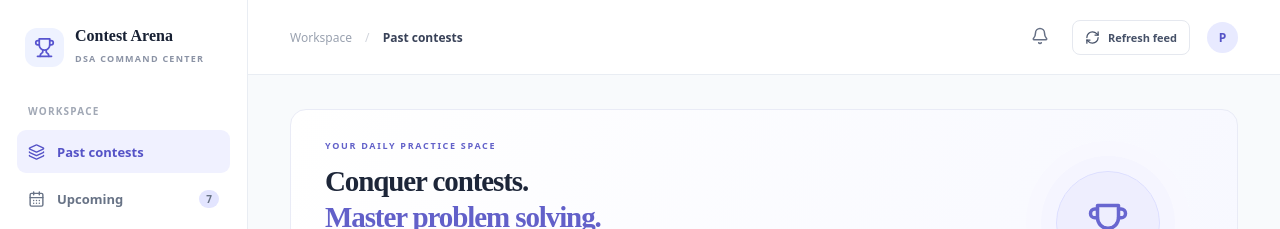
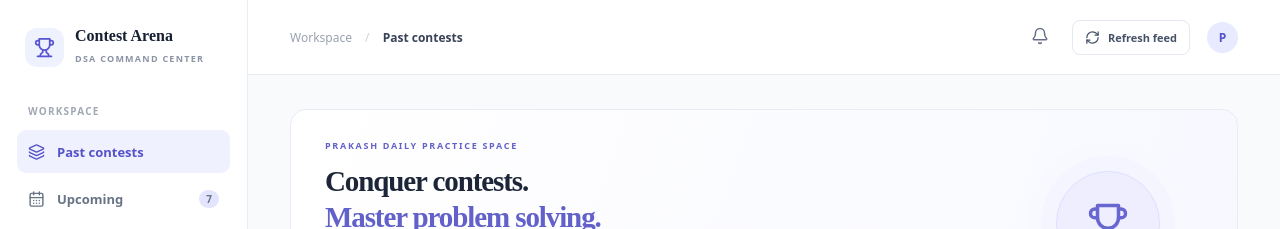
Before and after one commit to Chakaliprakash/DSA-Contest-Arena, a React (Vite) app: page / in a window 1280 px wide. Shown: the top 229 px of the page. Built offline with nearby package versions, Linux system fonts and the light colour scheme.

Commit message:
chore: personalize daily practice heading

```diff
--- a/src/App.jsx
+++ b/src/App.jsx
@@ -27,7 +27,7 @@ function App(){
  const shown=useMemo(()=>tab==='Upcoming'?upcoming:tab==='Bookmarked'?filtered.filter(c=>saved.includes(contestId(c))):past,[tab,upcoming,filtered,saved,past]);
  return <div className="app"><aside className={mobile?'sidebar open':'sidebar'}><div className="brand"><div className="brandmark"><Trophy size={21}/></div><div><b>Contest Arena</b><small>DSA COMMAND CENTER</small></div><button className="mobile-close" onClick={()=>setMobile(false)}><X/></button></div><div className="side-label">WORKSPACE</div>{nav.map((n,i)=><button key={n} className={'nav '+(tab===n?'active':'')} onClick={()=>{setTab(n);setMobile(false)}}>{[<Layers/>,<CalendarDays/>,<Code2/>,<Bookmark/>][i]}<span>{n}</span>{n==='Upcoming'&&<em>{newCount}</em>}</button>)}<div className="side-label platform-label">PLATFORMS</div>{PLATFORMS.slice(1).map((p,i)=><button key={p} type="button" className={'platform-link '+(platform===p&&tab==='Past contests'?'active':'')} aria-current={platform===p&&tab==='Past contests'?'page':undefined} onClick={()=>{setPlatform(p);setDivision('All divisions');setQuery('');setTab('Past contests');setVisibleCount(24);setMobile(false)}}><i className={'dot dot'+i}></i><span className="platform-name">{p}</span><span className="platform-count">{platformCount(p)}</span></button>)}<div className="sidebar-bottom"><div className="goal-card"><Target size={18}/><b>Consistency wins.</b><p>One contest at a time. Review every mistake and keep improving.</p></div><small>DSA CONTEST ARENA · v1.0</small></div></aside>
  <main className="main"><header className="topbar"><button className="hamb" onClick={()=>setMobile(true)}><Menu/></button><div className="crumb">Workspace <span>/</span> <b>{tab}</b></div><div className="top-actions"><button className="icon-btn" title="Enable notifications" onClick={requestNotifications}><Bell size={18}/></button><button className="refresh" onClick={()=>load({force:true,withProblems:tab==='Problems'})}><RefreshCw size={15}/> Refresh feed</button><div className="avatar">P</div></div></header>
- <section className="content"><div className="welcome"><div><div className="eyebrow">YOUR DAILY PRACTICE SPACE</div><h1>Conquer contests.<br/><span>Master problem solving.</span></h1><p>Only contests from 1 Aug 2026 onward. Past and upcoming rounds from all three platforms, organized in one place. Pick a contest, start a timer, and build consistency.</p></div><div className="welcome-art"><div className="art-ring"><Trophy size={42}/></div><span className="art-tag">PRACTICE<br/>WITH PURPOSE</span></div></div>
+ <section className="content"><div className="welcome"><div><div className="eyebrow">PRAKASH DAILY PRACTICE SPACE</div><h1>Conquer contests.<br/><span>Master problem solving.</span></h1><p>Only contests from 1 Aug 2026 onward. Past and upcoming rounds from all three platforms, organized in one place. Pick a contest, start a timer, and build consistency.</p></div><div className="welcome-art"><div className="art-ring"><Trophy size={42}/></div><span className="art-tag">PRACTICE<br/>WITH PURPOSE</span></div></div>
  <div className="stats"><div className="stat"><div className="stat-icon purple"><Trophy/></div><div><small>CONTESTS IN FEED</small><b>{contests.length.toLocaleString()}</b><span>Across all platforms</span></div></div><div className="stat"><div className="stat-icon green"><CheckCircle2/></div><div><small>PROBLEMS SOLVED</small><b>{solved.length}</b><span>Tracked on this device</span></div></div><div className="stat"><div className="stat-icon amber"><Bookmark/></div><div><small>BOOKMARKED</small><b>{saved.length}</b><span>Saved for later</span></div></div><div className="stat"><div className="stat-icon blue"><Clock3/></div><div><small>LAST SYNC</small><b className="sync-value">{lastSync?new Date(lastSync).toLocaleDateString(): '—'}</b><span>{lastSync?'Daily feed timestamp':'Waiting for first sync'}</span></div></div></div>
  <div className="section-head"><div><h2>Contest archive</h2><p>Explore historical rounds and keep your practice structured.</p></div><div className="sync-status"><span className="pulse"></span> Daily sync enabled</div></div>
  <div className="tabs">{nav.map(n=><button key={n} className={tab===n?'selected':''} onClick={()=>setTab(n)}>{n}</button>)}</div>
```
